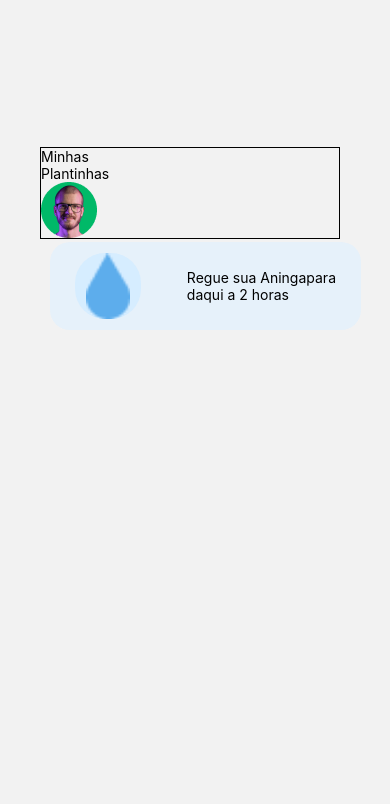
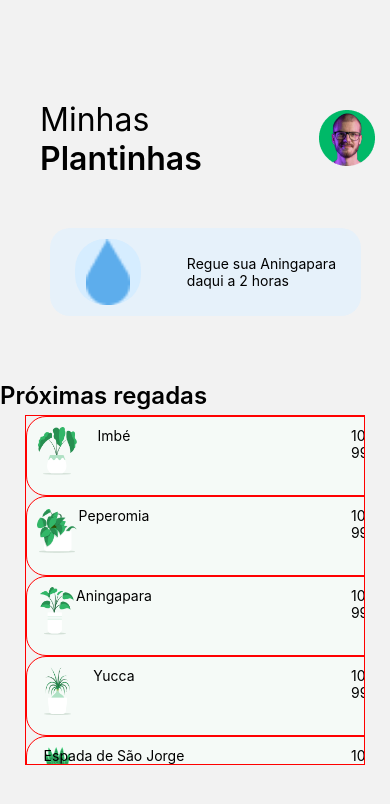
Before and after one commit to jvmonteiroo/app-plantas, a React Native app: screen /MinhasPlantinhas in a window 390 px wide. Shown: the top 804 px of the page. Built offline with nearby package versions, Linux system fonts and the light colour scheme.

Commit message:
continuando

```diff
--- a/src/screens/MinhasPlantinhas/index.tsx
+++ b/src/screens/MinhasPlantinhas/index.tsx
@@ -1,20 +1,85 @@
 import { useNavigation } from "@react-navigation/native"
-import { View, StyleSheet, Text, Image, Touchable, TouchableOpacity } from "react-native"
+import { View, StyleSheet, Text, Image, Touchable, TouchableOpacity, FlatList } from "react-native"
 import { images } from "./../../../images"
 
+type ItemProps={
+    image:string,
+    name:string,
+    regar:string,
+    hora:string,
+  }
 
 export default function MinhasPlantinhas() {
 
     const navigation = useNavigation<any>()
 
+    const plantas = [
+        {
+            name: "Imbé",
+            image:"imbe",
+            regar: "10",
+            hora: "999",
+          },
+          {
+            name: "Peperomia",
+            image: "peperomia",
+            regar: "10",
+            hora: "999",
+          },
+          {
+            name: "Aningapara",
+            image: "aningapara",
+            regar: "10",
+            hora: "999",
+          },
+          {
+            name: "Yucca",
+            image:"yucca",
+            regar: "10",
+            hora: "999",
+          },
+          {
+            name: "Espada de São Jorge",
+            image: "espada",
+            regar: "10",
+            hora: "999",
+          },
+          {
+            name: "Zamioculca",
+            image: "zamioculca",
+            regar: "10",
+            hora: "999",
+          },
+    ]
+
+    const Item = ({name, image, regar, hora}: ItemProps) => (
+        <TouchableOpacity style={styles.boxPlanta} onPress={() => navigation.navigate("Peperomia", {name, image, regar, hora})}>
+            <Image source={images[image]} style={styles.planta} resizeMode='contain' resizeMethod='resize'/>
+            <Text style={styles.textPlantas}>
+                {name}
+            </Text>
+            <View>
+                <Text>
+                    {regar}
+                </Text>
+                <Text>
+                    {hora}
+                </Text>
+            </View>
+        </TouchableOpacity>
+    )
+
+
+
+
     return (
         <View style={styles.container}>
             <View style={styles.header}>
                 <View>
-                    <Text>
+                    <Text style={styles.headerTextMinhas}>
                         Minhas
                     </Text>
-                    <Text>
+                    <Text style={styles.headerTextPlantinhas}>
                         Plantinhas
                     </Text>
                 </View>
@@ -31,6 +96,18 @@ export default function MinhasPlantinhas() {
                         </Text>
                     </View>
             </View>
+            <Text style={styles.textProx}>
+                Próximas regadas
+            </Text>
+            <FlatList
+                style={styles.plantas}
+                data={plantas}
+                renderItem={({item}:any) =>
+                                        <Item name={item.name}
+                                        image={item.image}
+                                        regar={item.regar}
+                                        hora={item.hora}/>}
+            />
         </View>
     )
 }
@@ -39,16 +116,22 @@ export default function MinhasPlantinhas() {
 
     },
     header: {
-        borderWidth:1,
-        bordercolor:"red",
-        top:147,
+        top:100,
         left:40,
-        width:300,
+        width:335,
         justifyContent:"space-between",
-
+        flexDirection:"row",
+    },
+    headerTextMinhas: {
+        fontWeight:"400",
+        fontSize:32,
+    },
+    headerTextPlantinhas: {
+        fontWeight:"600",
+        fontSize:32,
     },
     foto: {
-
+       top:10,
     },
     wateringRectanglePlant: {
         width: 311,
@@ -67,5 +150,36 @@ export default function MinhasPlantinhas() {
         width:66,
         height:66,
         borderRadius:30,
- },
-})
+    },
+    textProx: {
+        top:215,
+        fontWeight:"600",
+        fontSize:24,
+    },
+    plantas: {
+        marginHorizontal: 25,
+        flexDirection: 'row',
+        top:220,
+        height: 350,
+        borderWidth:1,
+        borderColor:"red",
+    },
+    boxPlanta: {
+        width:362,
+        borderRadius:20,
+        backgroundColor:"#F5FAF7",
+        borderWidth:1,
+        borderColor:"red",
+        height:80,
+        flexDirection:"row",
+        justifyContent:"space-between",
+        padding:10
+    },
+    textPlantas:{
+        right:100,
+    },
+    planta: {
+        width:40,
+        height:48,
+    },
+});
```
